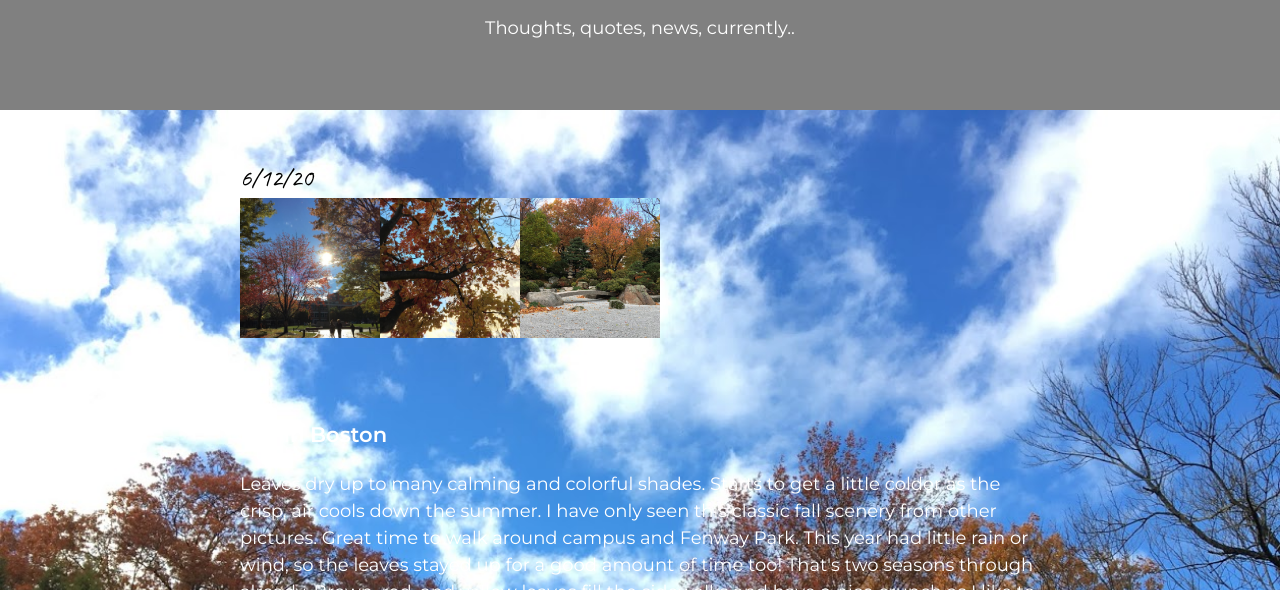
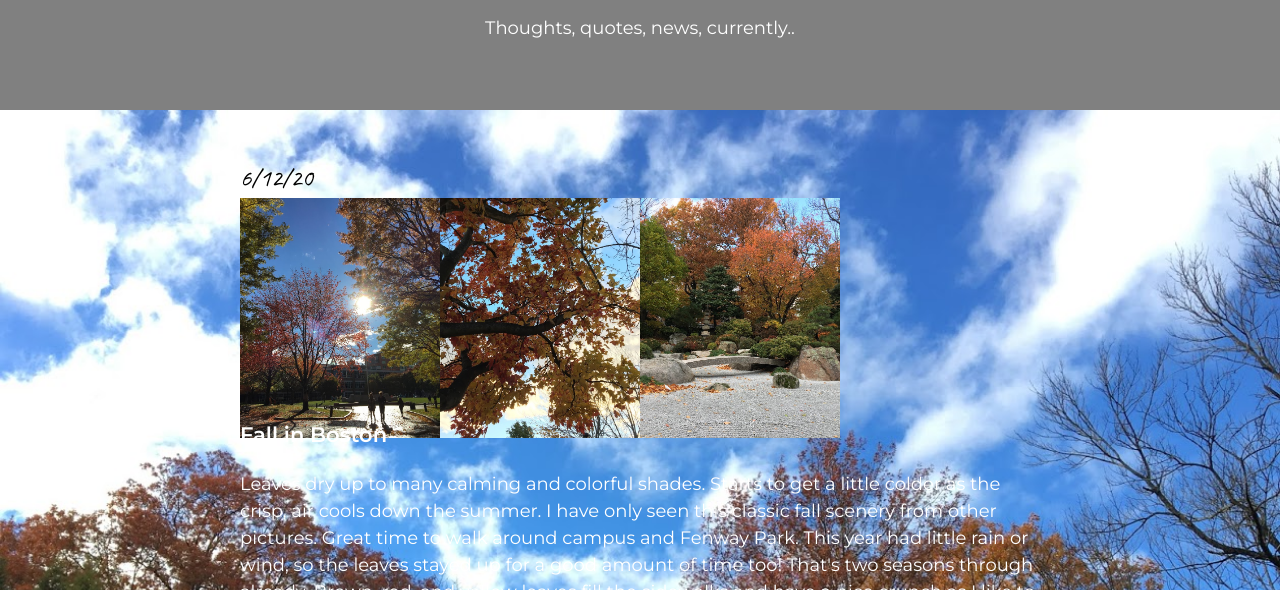
Before and after one commit to clayanNEU/clayan, a plain HTML site: page blog.html in a window 1280 px wide. Shown: the part 210-800 px from the top of the page. Drawn offline with Linux system fonts and the light colour scheme.

Commit message:
adjust size

```diff
--- a/css/styles-blog.css
+++ b/css/styles-blog.css
@@ -104,8 +104,8 @@ header {
 }
 
 .flex-3-blog-item .fall-pic img {
-  width: 140px;
-  height: 140px;
+  width: 200px;
+  height: 240px;
   object-fit: cover;
 }
 
```
